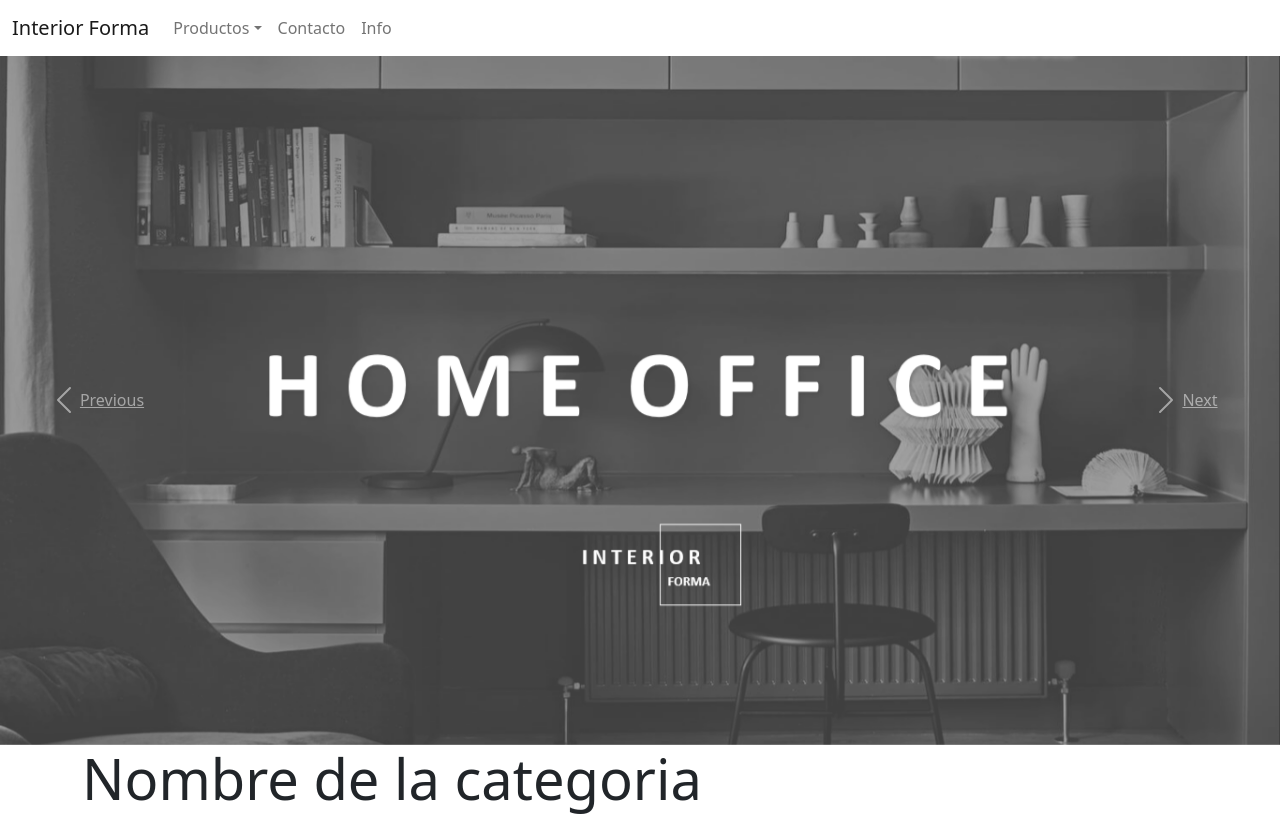
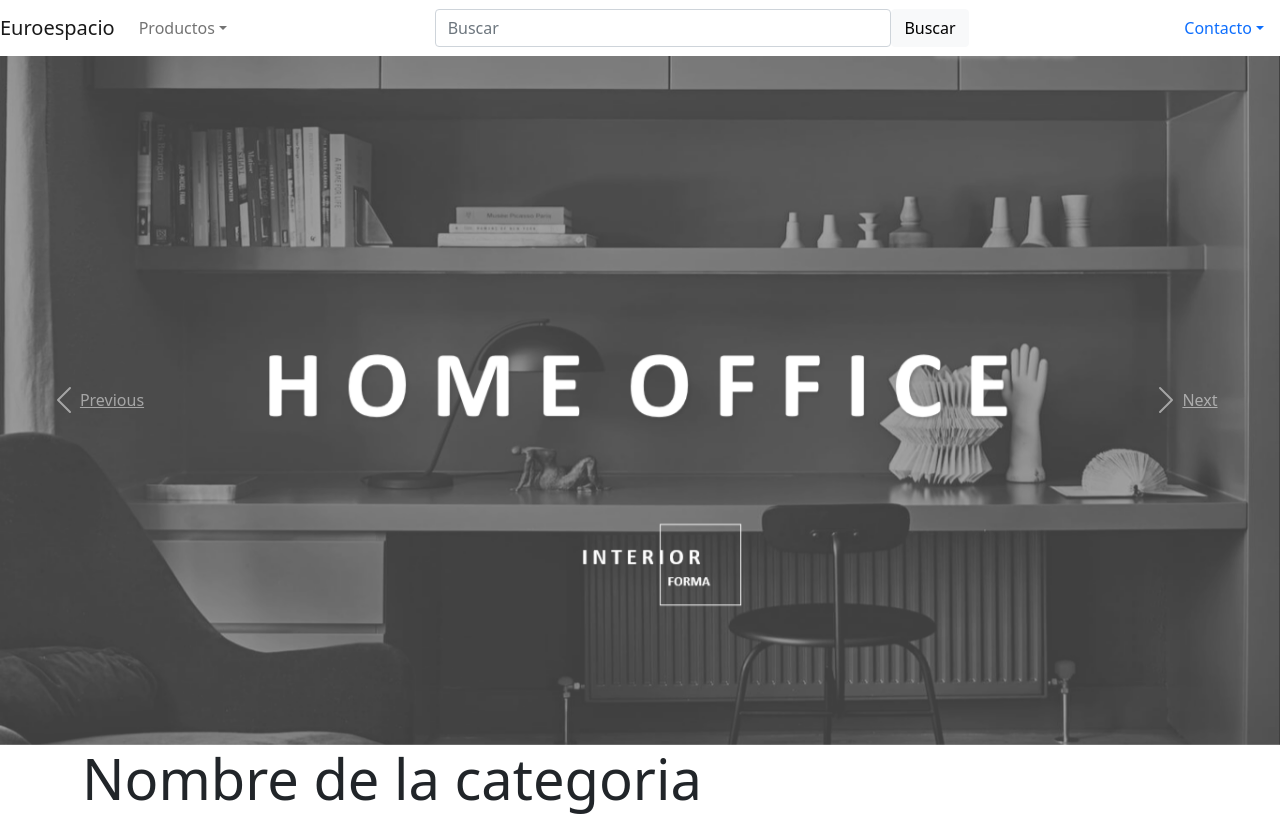
Before and after one commit to Javier-VL/Interior-Forma, a React (Create React App) app: page / in a window 1280 px wide. Shown: the top 816 px of the page. Built offline with nearby package versions, Linux system fonts and the light colour scheme.

Commit message:
Diseño del navbar

```diff
--- a/package.json
+++ b/package.json
@@ -11,7 +11,7 @@
     "react-bootstrap": "^1.5.2",
     "react-dom": "^17.0.2",
     "react-router-dom": "^5.2.0",
-    "react-scripts": "4.0.3",
+    "react-scripts": "^4.0.3",
     "web-vitals": "^1.1.2"
   },
   "scripts": {
--- a/src/components/NavbarBS.js
+++ b/src/components/NavbarBS.js
@@ -1,33 +1,51 @@
-import React from 'react'
-import { Navbar,Nav,NavDropdown } from 'react-bootstrap'
+import { Dropdown } from 'bootstrap';
+import React,{useState} from 'react'
+import { Navbar,Nav,NavDropdown, Form, Search, InputGroup, Button } from 'react-bootstrap'
 
 export default function NavbarBS() {
+
+    //Para mostrar cuando pase el cursor
+    const [show, setShow] = useState(false)
+
+    const showDropdown = (e) => {
+        setShow(!show);
+    }
+
+    const hideDropdown = (e) => {
+        setShow(false);
+    }
+
     return (
         <React.Fragment>
-            <Navbar className="container-fluid"   collapseOnSelect expand="lg" bg="transparent"  variant="light" >
-                <Navbar.Brand href="#home">Interior Forma</Navbar.Brand>
+            <Navbar className="bg-light justify-content-between"   collapseOnSelect expand="lg" bg="transparent"  variant="light" >
+                <Navbar.Brand href="#home">Euroespacio</Navbar.Brand>
                 <Navbar.Toggle aria-controls="responsive-navbar-nav" className="navbar-toggler"></Navbar.Toggle>
 
                 <Navbar.Collapse id="responsive-navbar-nav">
                     <Nav className="mr-auto">
-                        <NavDropdown title="Productos" id="collasible-nav-dropdown">
-                            <NavDropdown.Item href="#action/3.1">Sofas</NavDropdown.Item>
-                            <NavDropdown.Divider />
+                        <NavDropdown title="Productos" id="collasible-nav-dropdown" show={show} onMouseEnter={showDropdown} onMouseLeave={hideDropdown}>
+                            <NavDropdown  title="Profile" id="collasible-nav-dropdown-right" />
                             <NavDropdown.Item href="#action/3.2">Sillas</NavDropdown.Item>
                             <NavDropdown.Divider />
                             <NavDropdown.Item href="#action/3.3">Guardado</NavDropdown.Item>
                             <NavDropdown.Divider />
                             <NavDropdown.Item href="#action/3.4">Mesas</NavDropdown.Item>
                         </NavDropdown>
-                        <Nav.Link href="#pricing">Contacto</Nav.Link>
-
-
-                    </Nav>
-                    <Nav>
-                        <Nav.Link href="#deets">Info</Nav.Link>
-
                     </Nav>
                 </Navbar.Collapse>
+
+                <Navbar.Collapse id="responsive-navbar-nav">
+                    <Form.Control type="text" placeholder="Buscar" />
+                    <Button variant="light">Buscar</Button>
+                </Navbar.Collapse>
+
+                <Navbar.Collapse className="justify-content-end">
+                    <NavDropdown title="Contacto" id="collasible-nav-dropdown">
+                        <NavDropdown.Item>Ubicación</NavDropdown.Item>
+                        <NavDropdown.Item>Información</NavDropdown.Item>
+                    </NavDropdown>
+                </Navbar.Collapse>
+
             </Navbar>
         </React.Fragment>
     )
```
Also changed, not shown: 1 other file (tests, documents, lock files or other folders).
